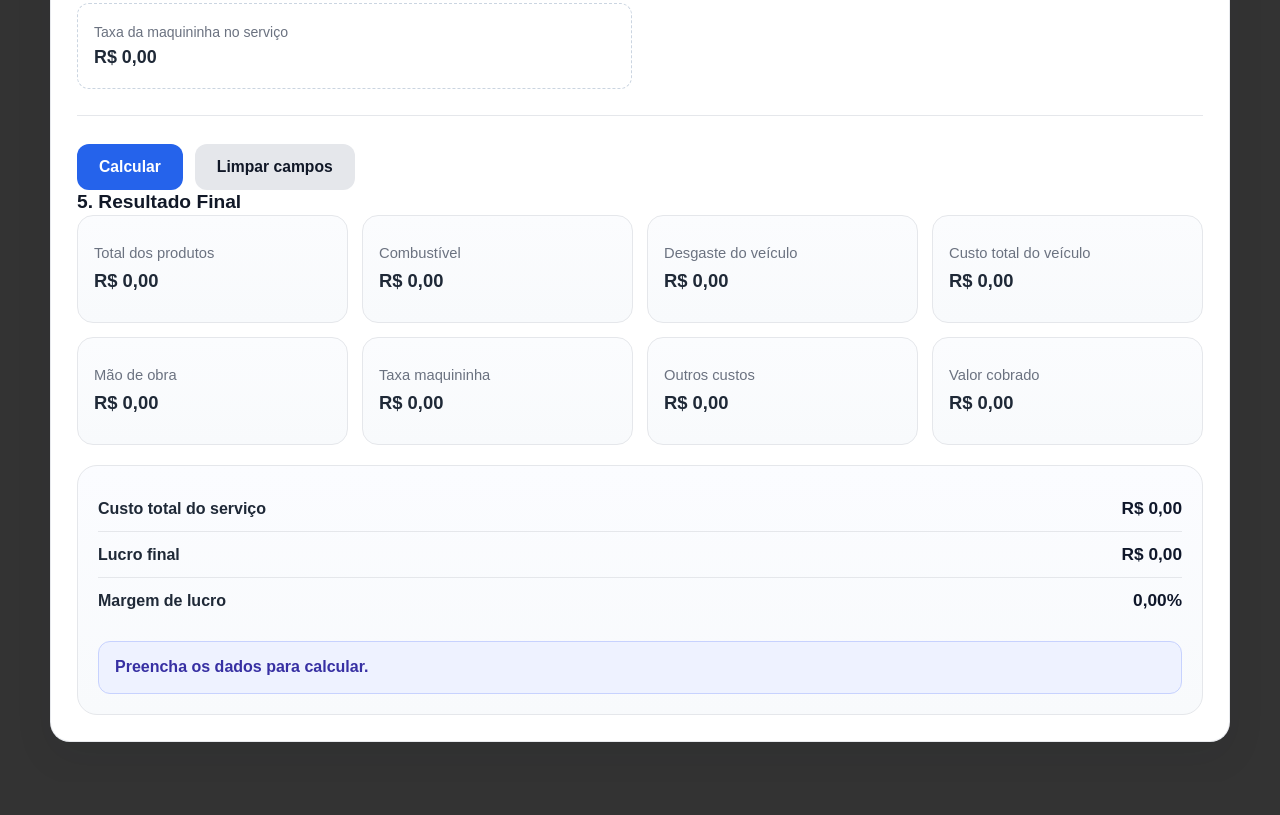
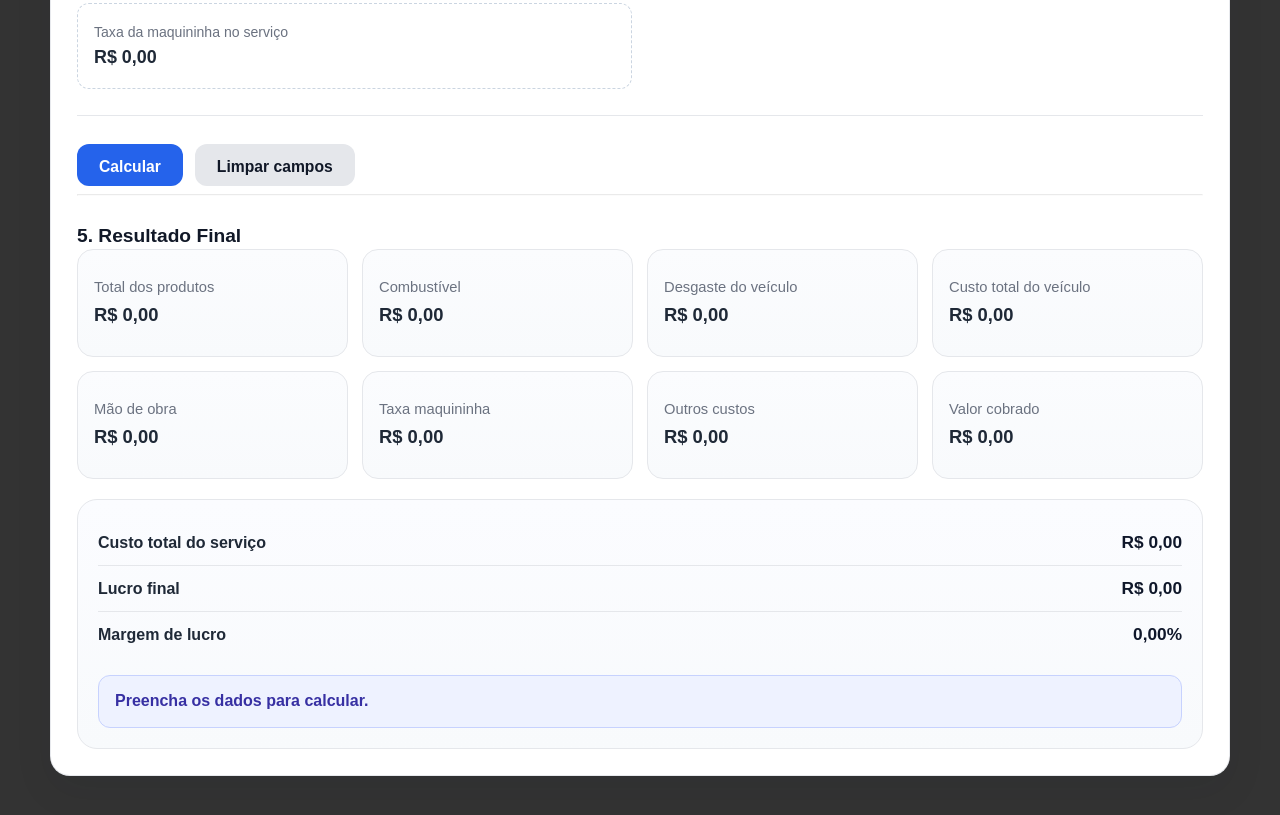
Before and after one commit to Matheushlopes/Calculadora_Gastos_HIGI, a plain HTML site: page index.html in a window 1280 px wide. Shown: the part 1604-2419 px from the top of the page. Before the commit the page ends 2386 px from the top, so only its background shows below. Drawn offline with Linux system fonts and the light colour scheme.

Commit message:
Fix HTML structure and formatting

```diff
--- a/index.html
+++ b/index.html
@@ -118,12 +118,12 @@
         </section>
 
         <section class="acoes">
-          <button type="button" id="btnCalcular" class="btn primario">Calcular</button>
-          <button type="reset" id="btnLimpar" class="btn secundario">Limpar campos</button>
+          <button type="button" id="btnCalcular" style="padding-bottom: 10px;" class="btn primario">Calcular</button>
+          <button type="reset" id="btnLimpar"  style="padding-bottom: 10px;" class="btn secundario">Limpar campos</button>
         </section>
       </form>
-
-      <section class="resumo">
+<hr style="opacity: 0.2;">
+      <section  style="padding-top: 20px;" class="resumo">
         <h2>5. Resultado Final</h2>
 
         <div class="cards">
```
